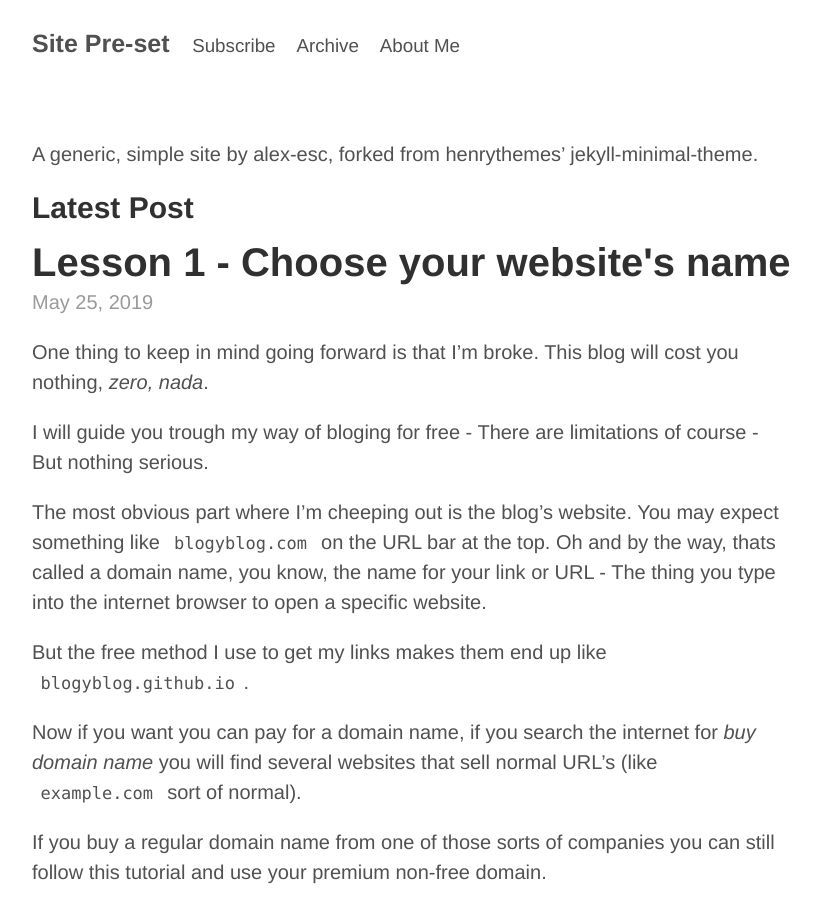
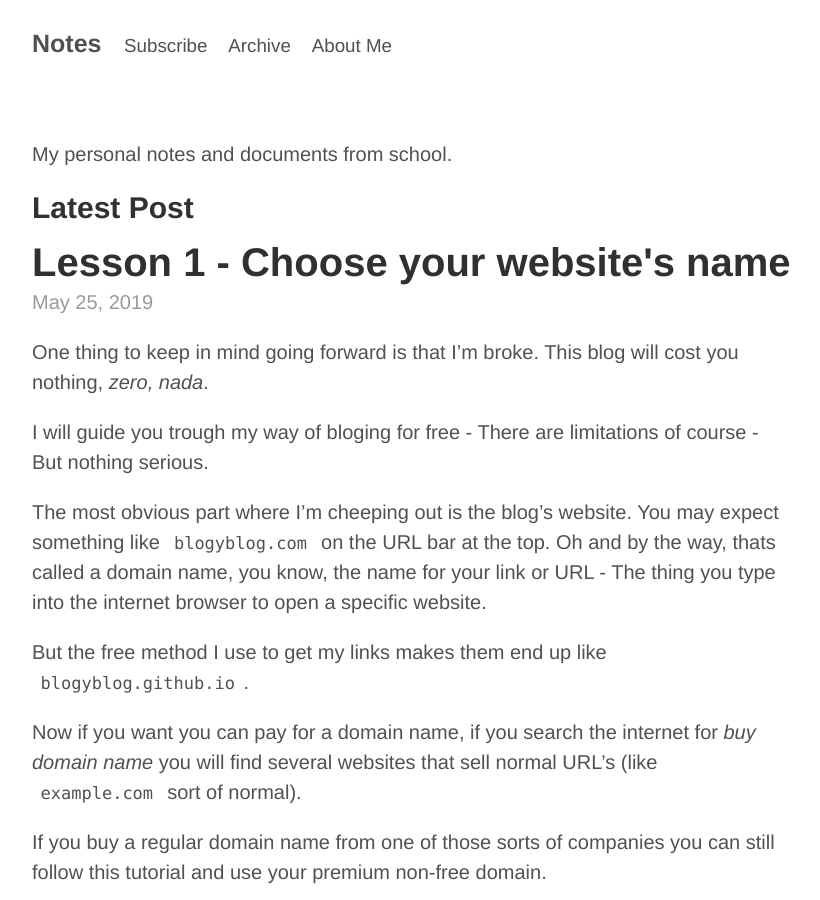
Before and after one commit to alex-esc/notes, a Jekyll site: the page built from index.md, in a window 1280 px wide and 900 px high. Shown: the whole window, without its empty margins (228-1048 px from the left). Built offline with Jekyll 4.4.1, drawn with Linux system fonts in a browser that asks for light colours.

Commit message:
Update _config.yml

```diff
--- a/_config.yml
+++ b/_config.yml
@@ -3,17 +3,17 @@
 # Use '' arround all settings, if a setting contains a special characters you must use "", if the build fails check for '' and ""
 
 
-title:   "Site Pre-set"
+title:   "Notes"
 author:
   name:  'alex-esc'
-description:  A generic, simple site by alex-esc, forked from henrythemes' jekyll-minimal-theme.
+description:  My personal notes and documents from school.
 
 ## note:
 #  use site.path in your templates to make it work for both protocols e.g. http and https
 #  use site.url only inside the web feed template (e.g. requires full url incl. protocol)
-path: '/post-clone'
+path: '/notes'
 url:  'https://alex-esc.github.io'
-baseurl: '/post-clone'
+baseurl: '/notes'
 
 ## Menu buttons
 
```
